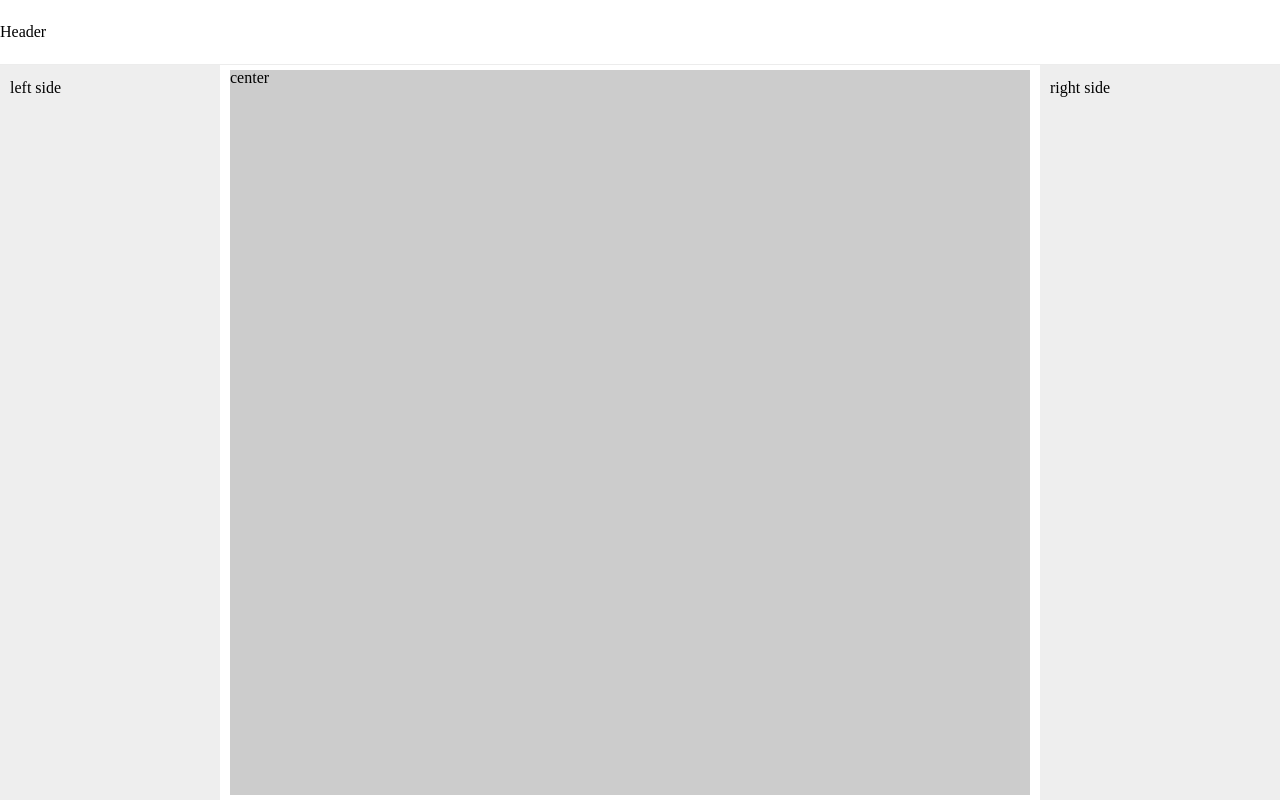
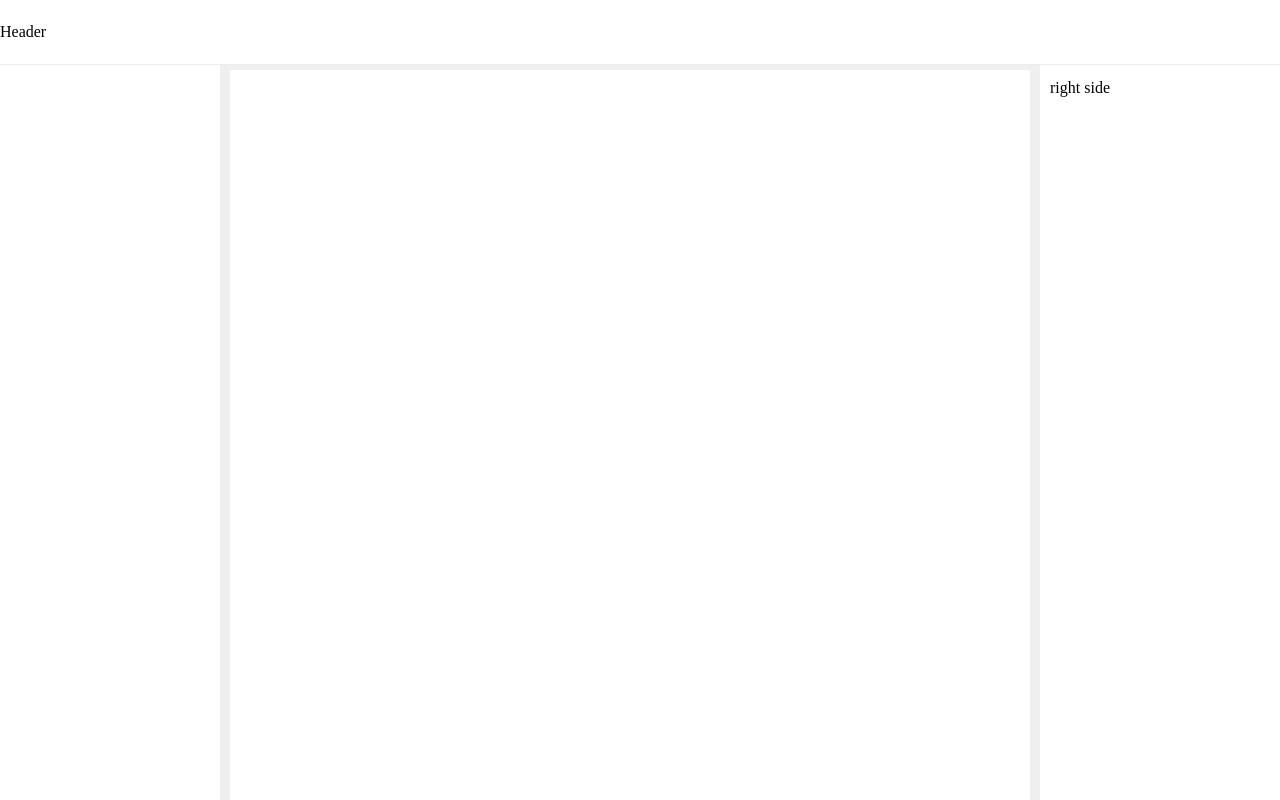
Before and after one commit to zylx/data-visual, a Vue app: page / in a window 1280 px wide. Built offline with nearby package versions, Linux system fonts and the light colour scheme.

Commit message:
增加左侧组件列表和中间画布编辑组件，支持自动注册组件和引入配置

```diff
--- a/package.json
+++ b/package.json
@@ -10,6 +10,7 @@
   "dependencies": {
     "core-js": "^3.6.5",
     "element-ui": "^2.14.1",
+    "lodash": "^4.17.20",
     "vue": "^2.6.11",
     "vue-router": "^3.4.9",
     "vuex": "^3.6.0"
--- /dev/null
+++ b/src/components/ComponentList.vue
@@ -0,0 +1,51 @@
+<template>
+  <div @dragstart="handleDragStart" class="component-list">
+    <div
+      v-for="(item, index) in componentList"
+      :key="index"
+      class="list"
+      draggable
+      :data-index="index"
+    >
+      <i :class="item.icon"></i>
+      <span>{{ item.label }}</span>
+    </div>
+  </div>
+</template>
+
+<script>
+import componentList from '@/customComponents/configList'
+
+export default {
+  data () {
+    return {
+      componentList,
+    }
+  },
+  methods: {
+    handleDragStart (e) { // 源对象开始拖放，开始移动时事件触发
+      console.log('handleDragStart -> e:', e)
+      e.dataTransfer.setData('index', e.target.dataset.index)
+    }
+  }
+}
+</script>
+
+<style lang="scss" scoped>
+.component-list {
+  display: flex;
+  flex-wrap: wrap;
+  justify-content: space-between;
+  padding: 10px;
+
+  .list {
+    width: 45%;
+    border: 1px solid #ddd;
+    cursor: grab;
+    margin-bottom: 10px;
+    text-align: center;
+    color: #333;
+    padding: 2px 5px;
+  }
+}
+</style>
--- /dev/null
+++ b/src/components/Editor/index.vue
@@ -0,0 +1,74 @@
+<template>
+  <div
+    class="editor"
+    id="editor"
+    :class="{ edit: isEdit }"
+    :style="{
+      width: canvasStyle.width + 'px',
+      height: canvasStyle.height + 'px',
+    }"
+  >
+    <!--页面组件展示-->
+    <template v-for="item in componentData">
+      <component
+        v-if="item.component !== 'v-text'"
+        class="component"
+        :is="item.component"
+        :key="item.component"
+        :style="getComponentStyle(item.style)"
+        :propValue="item.propValue"
+      />
+      <component
+        v-else
+        class="component"
+        :is="item.component"
+        :key="item.component"
+        :style="getComponentStyle(item.style)"
+        :propValue="item.propValue"
+        @input="handleInput"
+        :element="item"
+      />
+    </template>
+  </div>
+</template>
+
+<script>
+import { mapState } from 'vuex'
+import getStyle from '@/utils/style'
+
+export default {
+  props: {
+    isEdit: {
+      type: Boolean,
+      default: true
+    },
+  },
+  computed: mapState([
+    'componentData',
+    'canvasStyle'
+  ]),
+  methods: {
+    handleInput (element, value) {
+      element.propValue = value
+    },
+
+    getComponentStyle (style) {
+      return getStyle(style, ['top', 'left', 'width', 'height', 'zIndex', 'rotate'])
+    }
+  }
+}
+</script>
+
+<style lang="scss" scoped>
+.editor {
+  position: relative;
+  background: #fff;
+}
+.edit {
+  .component {
+    outline: none;
+    width: 100%;
+    height: 100%;
+  }
+}
+</style>
--- /dev/null
+++ b/src/customComponents/configList.js
@@ -0,0 +1,26 @@
+/**
+ * 获取和输出所有组件配置信息
+ */
+
+// 公共样式
+const commonStyle = {
+  rotate: '',
+  opacity: 1,
+}
+
+// https://webpack.js.org/guides/dependency-management/#requirecontext
+const components = require.context('./', true, /\.js$/)
+
+// 解析获取组件配置
+const componentConfigList = components.keys().reduce((configs, configPath) => {
+  if (/\/config.js$/.test(configPath)) {
+    const value = components(configPath)
+    value.default.style = { ...commonStyle, ...value.default.style } // 合并公共样式
+    configs.push(value.default)
+  }
+  return configs
+}, [])
+
+console.log(componentConfigList)
+
+export default componentConfigList
--- /dev/null
+++ b/src/customComponents/index.js
@@ -0,0 +1,25 @@
+/**
+ * 自动引入组件
+ */
+
+// 处理首字母大写 abc => Abc
+function changeStr (str) {
+  return str.charAt(0).toUpperCase() + str.slice(1);
+}
+
+export default {
+  install (Vue) {
+    // https://webpack.js.org/guides/dependency-management/#requirecontext
+    const components = require.context('./', true, /\.vue$/)
+
+    // 解析自动引入组件
+    components.keys().forEach(filePath => {
+      const config = components(filePath)
+      const componentName = changeStr(
+        filePath.replace(/^\.\/(.*)\/\w+\.\w+$/, '$1')
+      )
+      // console.log(componentName)
+      Vue.component(componentName, config.default || config) // 动态注册该目录下的所有.vue文件
+    })
+  }
+}
--- a/src/main.js
+++ b/src/main.js
@@ -1,16 +1,20 @@
 import Vue from 'vue'
 import router from './router'
+import store from './store'
 import App from './App.vue'
 
 import '@/styles/reset.css'
 
 import ElementUIComponents from './ElementUI' // 按需引入 eLement-ui 组件
+import customComponents from '@/customComponents' // 引入左侧组件列表
 
 Vue.config.productionTip = false
 
 Vue.use(ElementUIComponents)
+Vue.use(customComponents)
 
 new Vue({
   router,
+  store,
   render: h => h(App),
 }).$mount('#app')
--- a/src/store/index.js
+++ b/src/store/index.js
@@ -0,0 +1,31 @@
+import Vue from 'vue'
+import Vuex from 'vuex'
+
+Vue.use(Vuex)
+
+const store = new Vuex.Store({
+  state: {
+    editMode: 'edit', // 编辑器模式 edit read
+    canvasStyle: { // 页面全局数据
+      width: 1280,
+      height: 800,
+    },
+    componentData: [] // 添加到画布上的组件数据
+  },
+  mutations: {
+    setEditMode (state, mode) {
+      state.editMode = mode
+    },
+
+    // 设置画布样式
+    setCanvasStyle (state, style) {
+      state.canvasStyle = style
+    },
+    // 拖拽添加组件
+    addComponent (state, component) {
+      state.componentData.push(component)
+    }
+  }
+})
+
+export default store
--- /dev/null
+++ b/src/utils/style.js
@@ -0,0 +1,19 @@
+export default function getStyle(style, filter = []) {
+    const noNeedUnit = ['color', 'backgroundColor', 'textAlign', 'opacity', 'lineHeight', 'fontWeight', 'borderColor']
+    const result = {}
+    Object.keys(style).forEach(key => {
+        if (!filter.includes(key)) {
+            if (key != 'rotate') {
+                result[key] = style[key]
+
+                if (!noNeedUnit.includes(key)) {
+                    result[key] += 'px'
+                }
+            } else {
+                result.transform = key + '(' + style[key] + 'deg)'
+            }
+        }
+    })
+
+    return result
+}
--- /dev/null
+++ b/src/utils/utils.js
@@ -0,0 +1,26 @@
+let id = 0
+// 主要用于 Vue 的 diff 算法，为每个元素创建一个独一无二的 ID
+export function generateID () {
+    return id++
+}
+
+export function cloneDeep (target) {
+    if (typeof target == 'object') {
+        const result = Array.isArray(target) ? [] : {}
+        for (const key in target) {
+            if (typeof target[key] == 'object') {
+                result[key] = cloneDeep(target[key])
+            } else {
+                result[key] = target[key]
+            }
+        }
+        return result
+    }
+    return target
+}
+
+export function swap (arr, i, j) {
+    const temp = arr[i]
+    arr[i] = arr[j]
+    arr[j] = temp
+}
--- a/src/views/Home.vue
+++ b/src/views/Home.vue
@@ -2,16 +2,56 @@
   <div class="home">
     <header>Header</header>
     <main>
-      <section class="left-side">left side</section>
-      <section class="center">center</section>
+      <!-- 左侧组件列表 -->
+      <section class="left-side">
+        <component-list />
+      </section>
+      <!-- 中间画布 -->
+      <section class="center">
+        <div
+          class="content"
+          @drop="handleDrop"
+          @dragover="handleDragOver"
+        >
+          <Editor />
+        </div>
+      </section>
+      <!-- 右侧属性列表 -->
       <section class="right-side">right side</section>
     </main>
   </div>
 </template>
 
 <script>
+import ComponentList from '@/components/ComponentList' // 左侧组件列表
+import componentConfigList from '@/customComponents/configList' // 左侧组件列表数据
+import Editor from '@/components/Editor' // 编辑器
+import { cloneDeep, generateID } from '@/utils/utils'
+
 export default {
-  nam: 'Home'
+  nam: 'Home',
+  components: {
+    ComponentList,
+    Editor
+  },
+  methods: {
+    handleDrop (e) { // 源对象拖放到目标对象中，目标对象完全接受被拖拽对象时触发，可理解为在目标对象内松手时触发
+      console.log('handleDrop -> e:', e)
+      e.preventDefault()
+      e.stopPropagation()
+      const component = cloneDeep(componentConfigList[e.dataTransfer.getData('index')])
+      component.style.top = e.offsetY
+      component.style.left = e.offsetX
+      component.id = generateID()
+      this.$store.commit('addComponent', component)
+    },
+
+    handleDragOver (e) { // 源对象在过程对象范围内移动，被拖拽对象在过程对象内移动时触发
+      console.log('handleDragOver -> e:', e)
+      e.preventDefault()
+      e.dataTransfer.dropEffect = 'copy' // 复制拖动元素
+    }
+  }
 }
 </script>
 
@@ -32,22 +72,31 @@ export default {
     display: flex;
     height: 100%;
     flex: 1;
+    background: #efefef;
     .left-side {
       width: 200px;
       height: 100%;
       padding: 15px 10px;
-      background: #eee;
+      background: #fff;
     }
     .center {
       flex: 1;
       margin: 5px 10px;
+      overflow: hidden;
       background: #ccc;
+      .content {
+        height: 100%;
+        overflow: auto;
+        // display: flex;
+        // align-items: center;
+        // justify-content: center;
+      }
     }
     .right-side {
       width: 220px;
       height: 100%;
       padding: 15px 10px;
-      background: #eee;
+      background: #fff;
     }
   }
 }
```
Also changed, not shown: src/customComponents/VText/config.js (added, +18 -0 lines), src/customComponents/VText/index.vue (added, +52 -0 lines), 1 other file (tests, documents, lock files or other folders).
